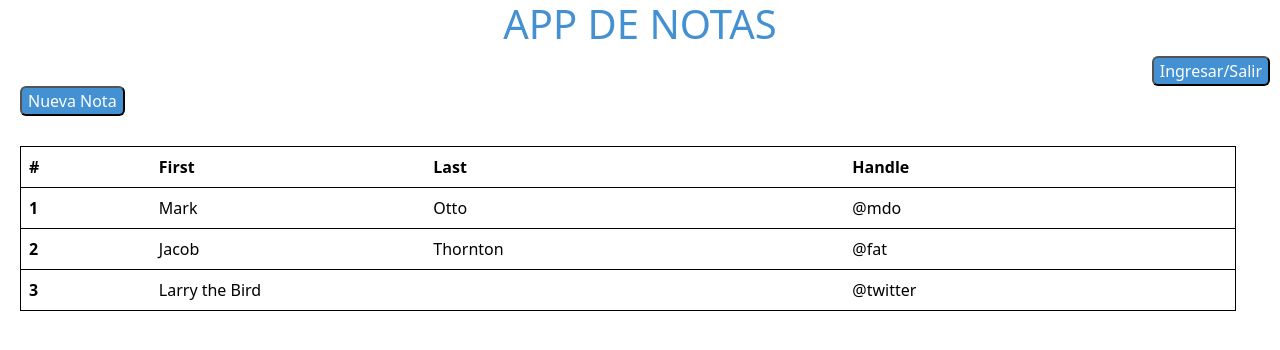
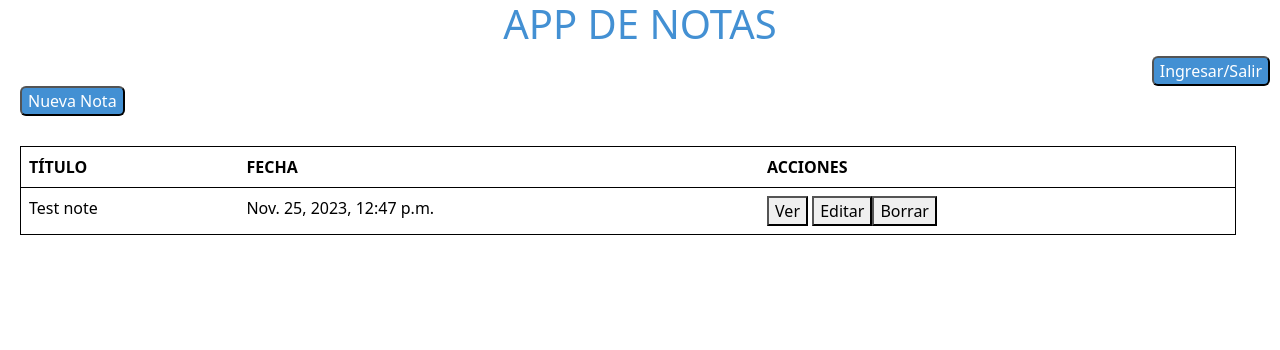
Before and after one commit to Daniel-Prada27/Notes_app_webTest, a Django app: page / in a window 1280 px wide. Shown: the top 350 px of the page. Run offline with Django 4.2, Linux system fonts and the light colour scheme; data comes from the database, SQL or seed files in the repository; some libraries are stand-ins or nearby versions.

Commit message:
Create basic rendering for notes

```diff
--- a/notes/templates/mostrarNotas.html
+++ b/notes/templates/mostrarNotas.html
@@ -27,30 +27,21 @@
                 <table class="table">
                     <thead>
                         <tr>
-                            <th scope="col">#</th>
-                            <th scope="col">First</th>
-                            <th scope="col">Last</th>
-                            <th scope="col">Handle</th>
+                            <th scope="col">TÍTULO</th>
+                            <th scope="col">FECHA</th>
+                            <th scope="col">ACCIONES</th>
                         </tr>
                     </thead>
                     <tbody>
+
+                        {% for note in page_obj %}
                         <tr>
-                            <th scope="row">1</th>
-                            <td>Mark</td>
-                            <td>Otto</td>
-                            <td>@mdo</td>
+                            <td>{{ note.title }}</td>
+                            <td>{{note.creation_date  }} </td>
+                            <td> <button>Ver</button> <button>Editar</button><button>Borrar</button></td>
                         </tr>
-                        <tr>
-                            <th scope="row">2</th>
-                            <td>Jacob</td>
-                            <td>Thornton</td>
-                            <td>@fat</td>
-                        </tr>
-                        <tr>
-                            <th scope="row">3</th>
-                            <td colspan="2">Larry the Bird</td>
-                            <td>@twitter</td>
-                        </tr>
+
+                        {% endfor %}
                     </tbody>
                 </table>
             </div>
--- a/notes/views.py
+++ b/notes/views.py
@@ -1,10 +1,21 @@
 from django.shortcuts import render
 from django.http import HttpResponse
 from django.template import loader
+from django.core.paginator import Paginator
+from .models import Note
+
 
 # Create your views here.
 
 def notesPage(request):
+
+    notes_list = Note.objects.all()
+
+    paginator = Paginator(notes_list, 5)
+
+    page_number = request.GET.get('page', 0)
+    page_obj = paginator.get_page(page_number)
+
     template = loader.get_template("mostrarNotas.html")
-    context = {}
+    context = {"page_obj": page_obj}
     return HttpResponse(template.render(context, request))
```
